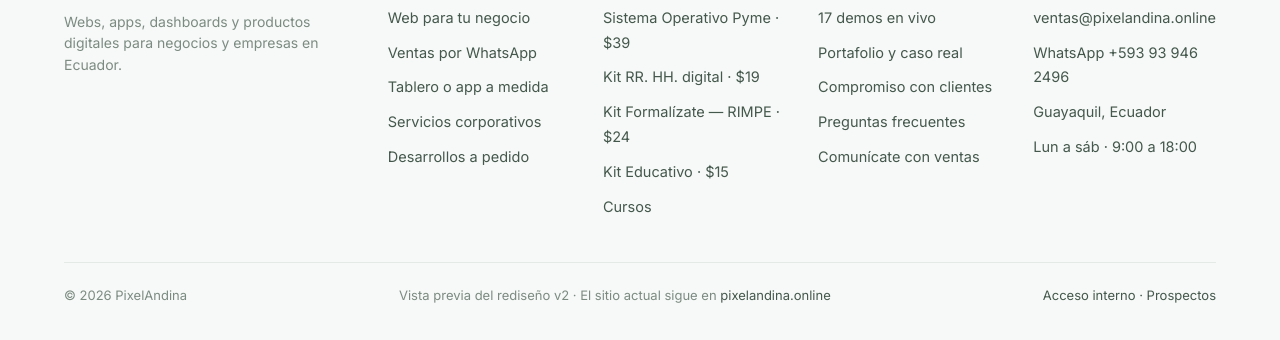
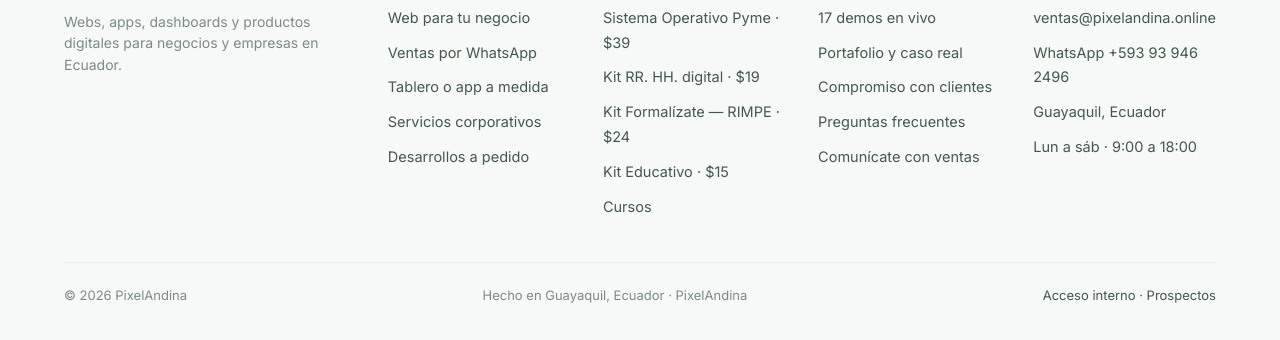
Before and after one commit to aquimis-lab/pixelandina, a plain HTML site: page clientes.html in a window 1280 px wide. Shown: the part 3181-3521 px from the top of the page. Drawn offline with Linux system fonts and the light colour scheme.

Commit message:
Pie de página: quitar frase de vista previa

```diff
--- a/clientes.html
+++ b/clientes.html
@@ -172,7 +172,7 @@
     </div>
     <div class="foot-bottom">
       <span>© 2026 PixelAndina</span>
-      <span>Vista previa del rediseño v2 · El sitio actual sigue en <a href="https://pixelandina.online" target="_blank" rel="noopener">pixelandina.online</a></span>
+      <span>Hecho en Guayaquil, Ecuador · PixelAndina</span>
       <span><a href="prospectos.html">Acceso interno · Prospectos</a></span>
     </div>
   </div>
```
Also changed, not shown: corporativo.html (+1 -1 lines), demos.html (+1 -1 lines), ideas.html (+1 -1 lines), index.html (+1 -1 lines), portafolio.html (+1 -1 lines), prospectos.html (+1 -1 lines), servicios.html (+1 -1 lines), tienda.html (+1 -1 lines), ventas.html (+1 -1 lines).
